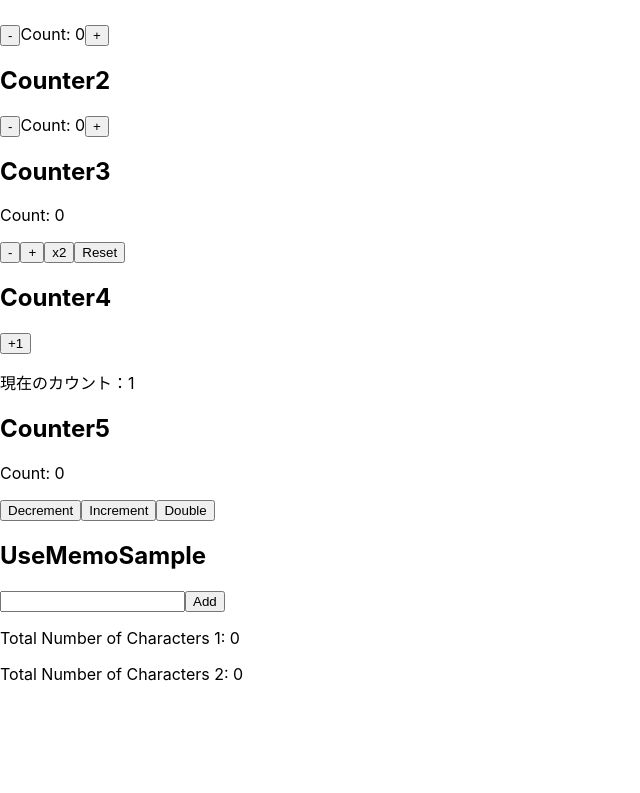
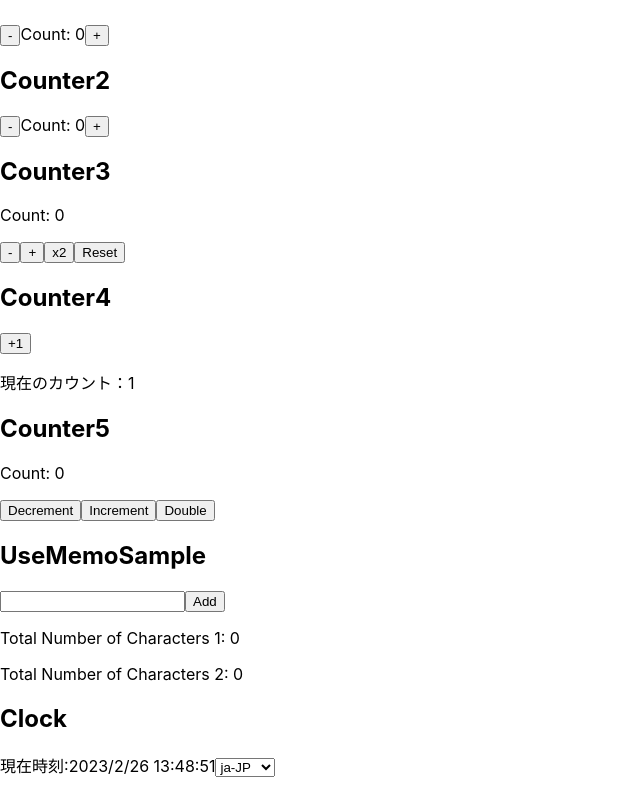
Before and after one commit to KazumasaYasui/ts-react-next, a React (Create React App) app in the folder chapter3/react-sample/: page / in a window 1280 px wide. Shown: the part 354-1147 px from the top of the page, without its empty margins (0-640 px from the left). Before the commit the page ends 1054 px from the top, so only its background shows below. Built offline with nearby package versions, Linux system fonts and the light colour scheme.

Commit message:
useEffect追加

```diff
--- /dev/null
+++ b/chapter3/react-sample/src/components/Clock.tsx
@@ -0,0 +1,67 @@
+import React, { useState, useEffect } from 'react'
+
+// タイマーを呼び出す周期（ミリ秒）
+const UPDATE_CYCLE = 1000
+// localStorageで使用するキー
+const KEY_LOCALE = 'KEY_LOCALE'
+
+enum Locale {
+  UK = 'en-UK',
+  US = 'en-US',
+  JP = 'ja-JP',
+}
+
+const getLocaleFromString = (text: string) => {
+  switch (text) {
+    case Locale.UK:
+      return Locale.UK
+    case Locale.US:
+      return Locale.US
+    case Locale.JP:
+    default:
+      return Locale.JP
+  }
+}
+
+export const Clock = () => {
+  const [timestamp, setTimestamp] = useState(new Date())
+  const [locale, setLocale] = useState(Locale.JP)
+
+  // タイマーをセットするための副作用
+  useEffect(() => {
+    const timer = setInterval(() => {
+      setTimestamp(new Date())
+    }, UPDATE_CYCLE)
+    return () => clearInterval(timer)
+  }, [])
+
+  // localStorageからlocaleの値を読み込むための副作用
+  useEffect(() => {
+    const savedLocale = localStorage.getItem(KEY_LOCALE)
+    if (savedLocale) {
+      setLocale(getLocaleFromString(savedLocale))
+    }
+  }, [])
+
+  // locale変化時にlocalStorageにlocaleの値を保存するための副作用
+  useEffect(() => {
+    localStorage.setItem(KEY_LOCALE, locale)
+  }, [locale])
+
+  return (
+    <div>
+      <h2>Clock</h2>
+      <p>
+        <span id="current-time-label">現在時刻</span>
+        <span>:{timestamp.toLocaleString(locale)}</span>
+        <select
+          value={locale}
+          onChange={(e) => setLocale(getLocaleFromString(e.target.value))}>
+          <option value={Locale.UK}>en-UK</option>
+          <option value={Locale.US}>en-US</option>
+          <option value={Locale.JP}>ja-JP</option>
+        </select>
+      </p>
+    </div>
+  )
+}
--- a/chapter3/react-sample/src/index.tsx
+++ b/chapter3/react-sample/src/index.tsx
@@ -12,6 +12,7 @@
 import { Parent } from './components/Parent';
 import { Parent as UseCallbackSample } from './components/UseCallbackSample';
 import { UseMemoSample } from './components/UseMemoSample';
+import { Clock } from "./components/Clock";
 import reportWebVitals from './reportWebVitals';
 
 const root = ReactDOM.createRoot(
@@ -30,6 +31,7 @@
     <Parent />
     <UseCallbackSample />
     <UseMemoSample />
+    <Clock />
   </React.StrictMode>
 );
 
```
